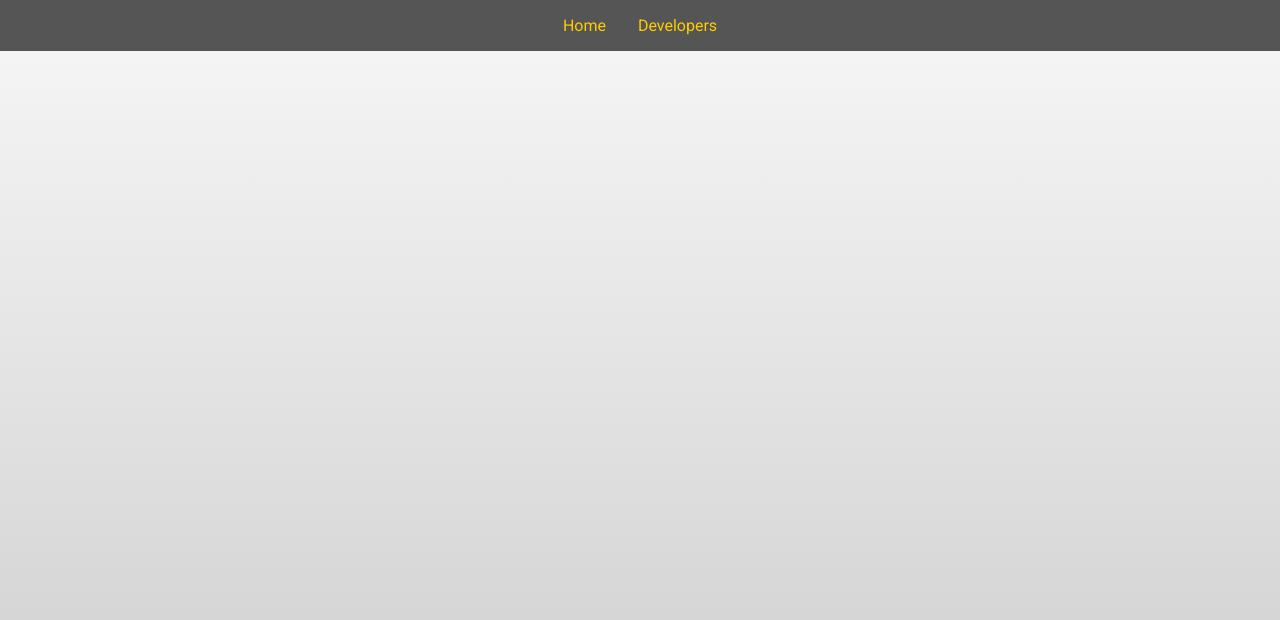
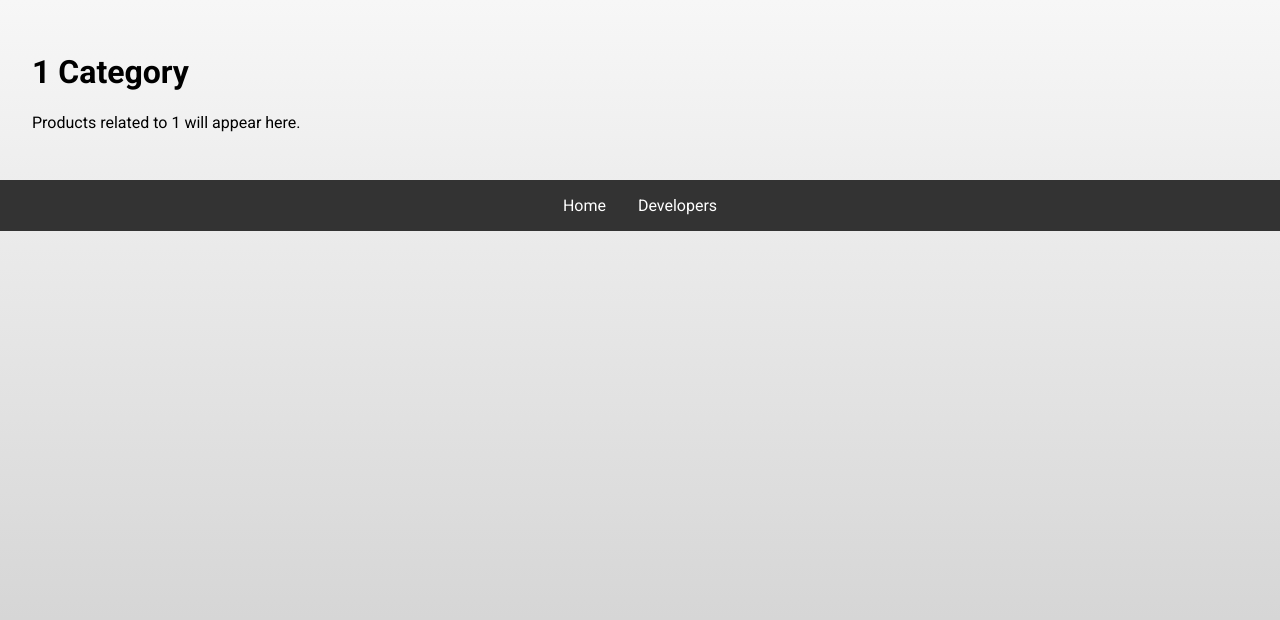
Before and after one commit to b23cs1015/ShopKart, a React (Create React App) app in the folder frontend/: page /subcategory/1 in a window 1280 px wide. Before the commit this address had no page. Shown: the top 620 px of the page. Built offline with nearby package versions, Linux system fonts and the light colour scheme.

Commit message:
Added subcategory pages

```diff
--- a/frontend/src/App.js
+++ b/frontend/src/App.js
@@ -7,6 +7,7 @@ import Profile from './pages/Profile';
 import Cart from './pages/Cart';
 import Orders from './pages/Orders';
 import Developers from './pages/Developers';
+import SubCategoryPage from './pages/subcategories/SubCategoryPage';
 import { HashLoader } from 'react-spinners';
 
 const AppContent = () => {
@@ -54,6 +55,7 @@ const AppContent = () => {
             <Route path="/cart" element={<Cart />} />
             <Route path="/orders" element={<Orders />} />
             <Route path="/developers" element={<Developers />} />
+            <Route path="/subcategory/:name" element={<SubCategoryPage />} />
           </Routes>
           <Footer />
         </>
--- a/frontend/src/components/HomePage/HomePage.jsx
+++ b/frontend/src/components/HomePage/HomePage.jsx
@@ -1,4 +1,5 @@
 import React from 'react';
+import { useNavigate } from 'react-router-dom';
 import styles from './HomePage.module.css';
 
 const categories = [
@@ -20,6 +21,9 @@ const categories = [
 ];
 
 const HomePage = () => {
+
+  const navigate = useNavigate();
+
   return (
     <div className={styles.cardGrid}>
     {categories.map(cat => (
@@ -28,7 +32,14 @@ const HomePage = () => {
         <img src={cat.image} alt={cat.name} className={styles.image} />
         <div className={styles.subcategories}>
             {cat.subcategories.map(sub => (
-            <div key={sub} className={styles.sub}>{sub}</div>
+            <div
+            key={sub}
+            className={styles.sub}
+            onClick={() => navigate(`/subcategory/${sub.toLowerCase()}`)}
+            style={{ cursor: 'pointer' }}
+            >
+              {sub}
+            </div>
             ))}
         </div>
         </div>
--- /dev/null
+++ b/frontend/src/pages/subcategories/SubCategoryPage.jsx
@@ -0,0 +1,19 @@
+import React from 'react';
+import { useParams } from 'react-router-dom';
+
+const SubCategoryPage = () => {
+  const { name } = useParams();
+
+  // Optional: Capitalize first letter
+  const formattedName = name.charAt(0).toUpperCase() + name.slice(1);
+
+  // Later you can fetch products from backend or static data using `name`
+  return (
+    <div style={{ padding: '2rem' }}>
+      <h1>{formattedName} Category</h1>
+      <p>Products related to {formattedName} will appear here.</p>
+    </div>
+  );
+};
+
+export default SubCategoryPage;
```
